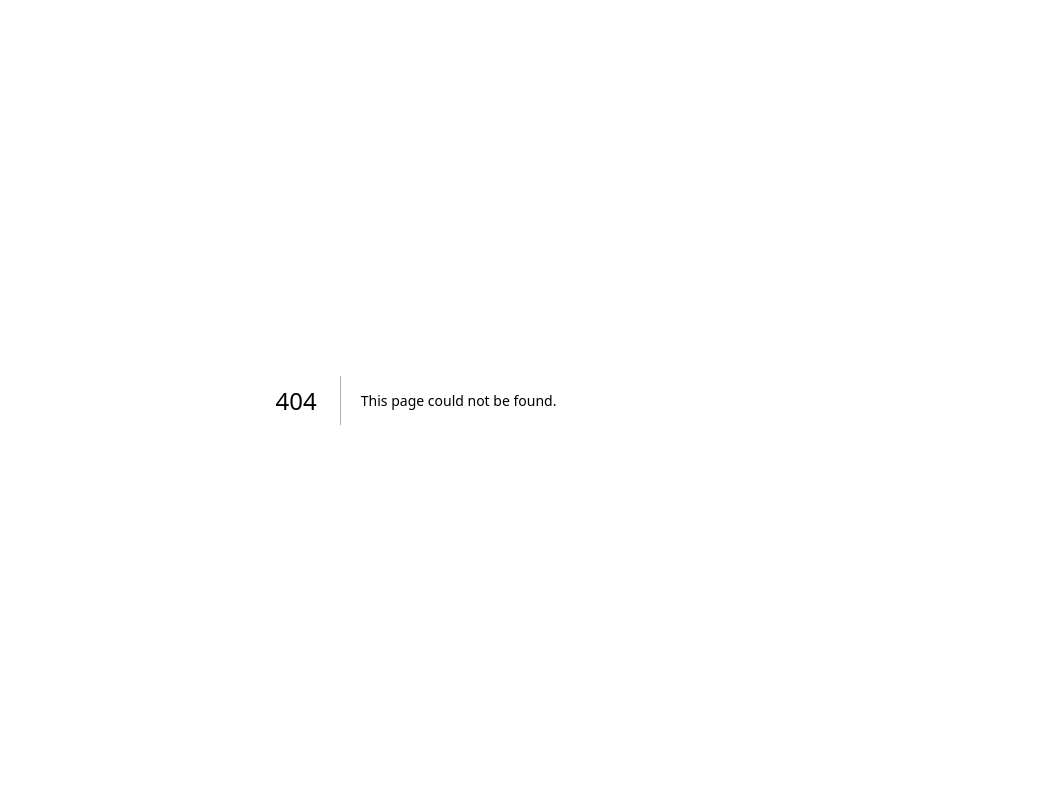
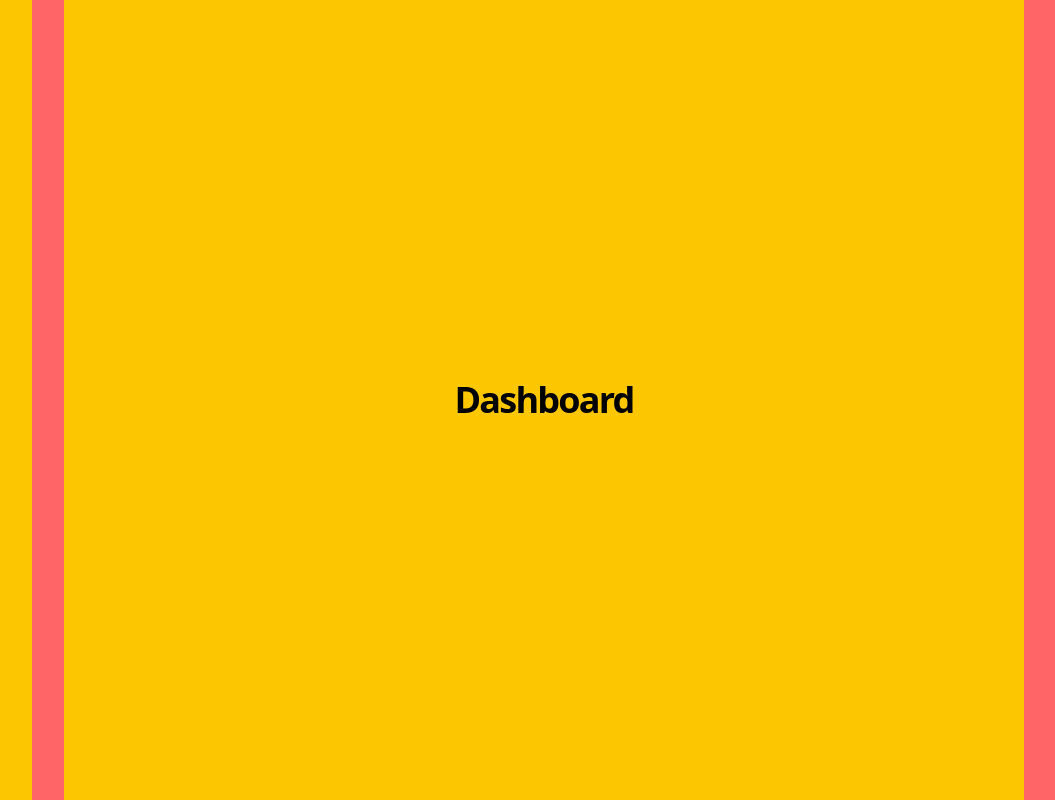
Before and after one commit to anishIA09/component-library, a Next.js app: page /dashboard in a window 1280 px wide. Before the commit this address had no page. Shown: the whole page, without its empty margins (224-1279 px from the left). Built offline with nearby package versions, Linux system fonts and the light colour scheme.

Commit message:
feat: create dashboard layout

```diff
--- /dev/null
+++ b/src/app/dashboard/page.tsx
@@ -0,0 +1,14 @@
+import { DashboardMain } from "@/components/(dashboard)/main";
+import { Sidebar } from "@/components/(dashboard)/sidebar";
+import React from "react";
+
+const DashboardPage = () => {
+  return (
+    <div className="h-screen flex flex-col md:flex-row">
+      <Sidebar />
+      <DashboardMain />
+    </div>
+  );
+};
+
+export default DashboardPage;
--- /dev/null
+++ b/src/components/(dashboard)/main.tsx
@@ -0,0 +1,11 @@
+import React from "react";
+
+export const DashboardMain = () => {
+  return (
+    <main className="flex-1 px-4 md:px-8 bg-red-400">
+      <div className="size-full flex items-center justify-center bg-yellow-400">
+        <h3 className="text-4xl font-semibold tracking-tighter">Dashboard</h3>
+      </div>
+    </main>
+  );
+};
--- /dev/null
+++ b/src/components/(dashboard)/sidebar.tsx
@@ -0,0 +1,20 @@
+"use client";
+
+import React, { useState } from "react";
+
+export const Sidebar = () => {
+  const [collasped, setCollasped] = useState(false);
+
+  return (
+    <>
+      <aside
+        data-collasped={collasped}
+        onClick={() => setCollasped((prevState) => !prevState)}
+        className="h-full hidden md:flex data-[collasped=true]:w-[72px] w-64 bg-yellow-400 transition-all duration-300 ease-in-out shrink-0"
+      ></aside>
+      <header className="p-4 bg-yellow-400 md:hidden">
+        <p className="font-semibold">Navbar</p>
+      </header>
+    </>
+  );
+};
```
